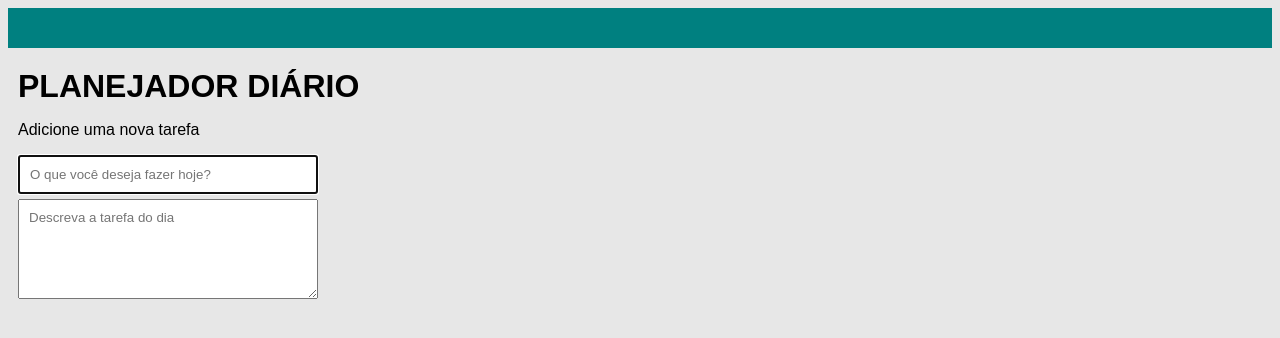
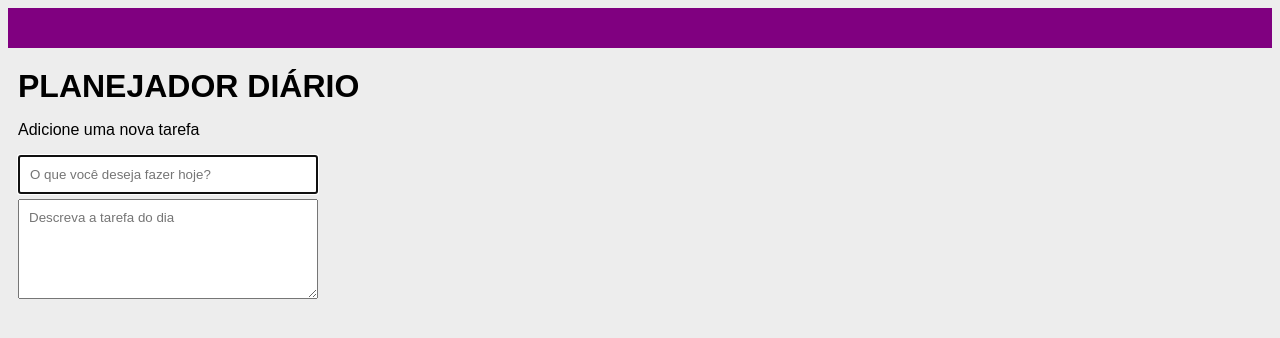
Before and after one commit to MarcioTDEV/Planejador_Diario, a plain HTML site: page index.html in a window 1280 px wide. Drawn offline with Linux system fonts and the light colour scheme.

Commit message:
mudança na cor do header

```diff
--- a/style.css
+++ b/style.css
@@ -5,7 +5,7 @@
     font-family: sans-serif;
 }
 body{
-    background-color: rgb(231, 231, 231);
+    background-color: rgb(237, 237, 237);
 }
 main{
     padding: 10px;
@@ -25,6 +25,8 @@ textarea{
 .Titulo_AdicionarTarefa h1 {
     margin: 0;
 }
+
+
 
 .Form_AdicionarTarefa .form_TituloTarefa{
     width: 300px;
@@ -49,6 +51,7 @@ textarea{
 
 .box_AdicionarTarefa{
     font-family: 'Bebas Neue', cursive;
+
 }
 .box_GradeDeTarefas{
     font-family: 'Lato', sans-serif;
@@ -56,7 +59,7 @@ textarea{
 }
 header{
     height: 40px;
-    background-color: teal;
+    background-color: purple;
     margin-bottom: 10px;
 }
 
```
